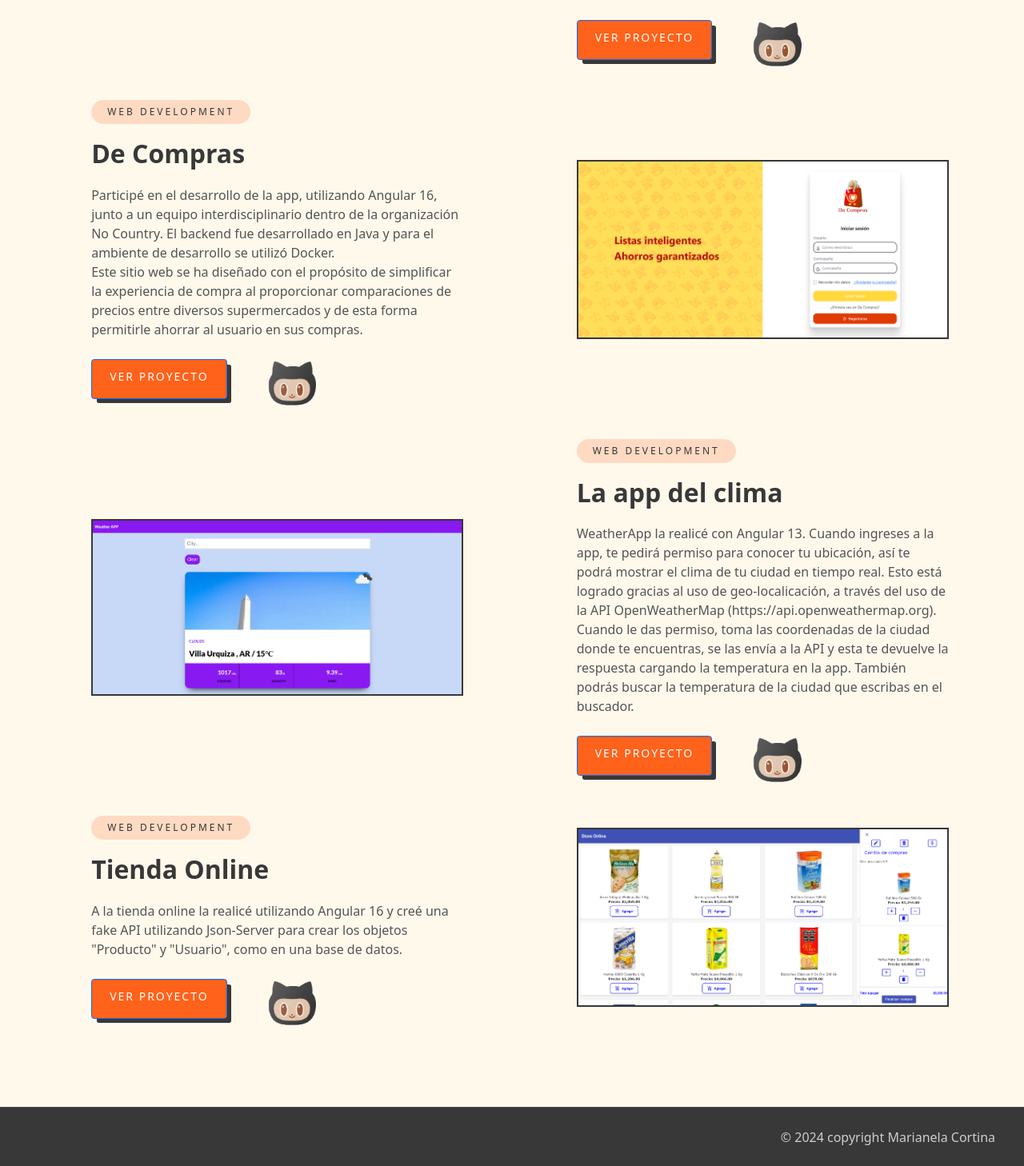
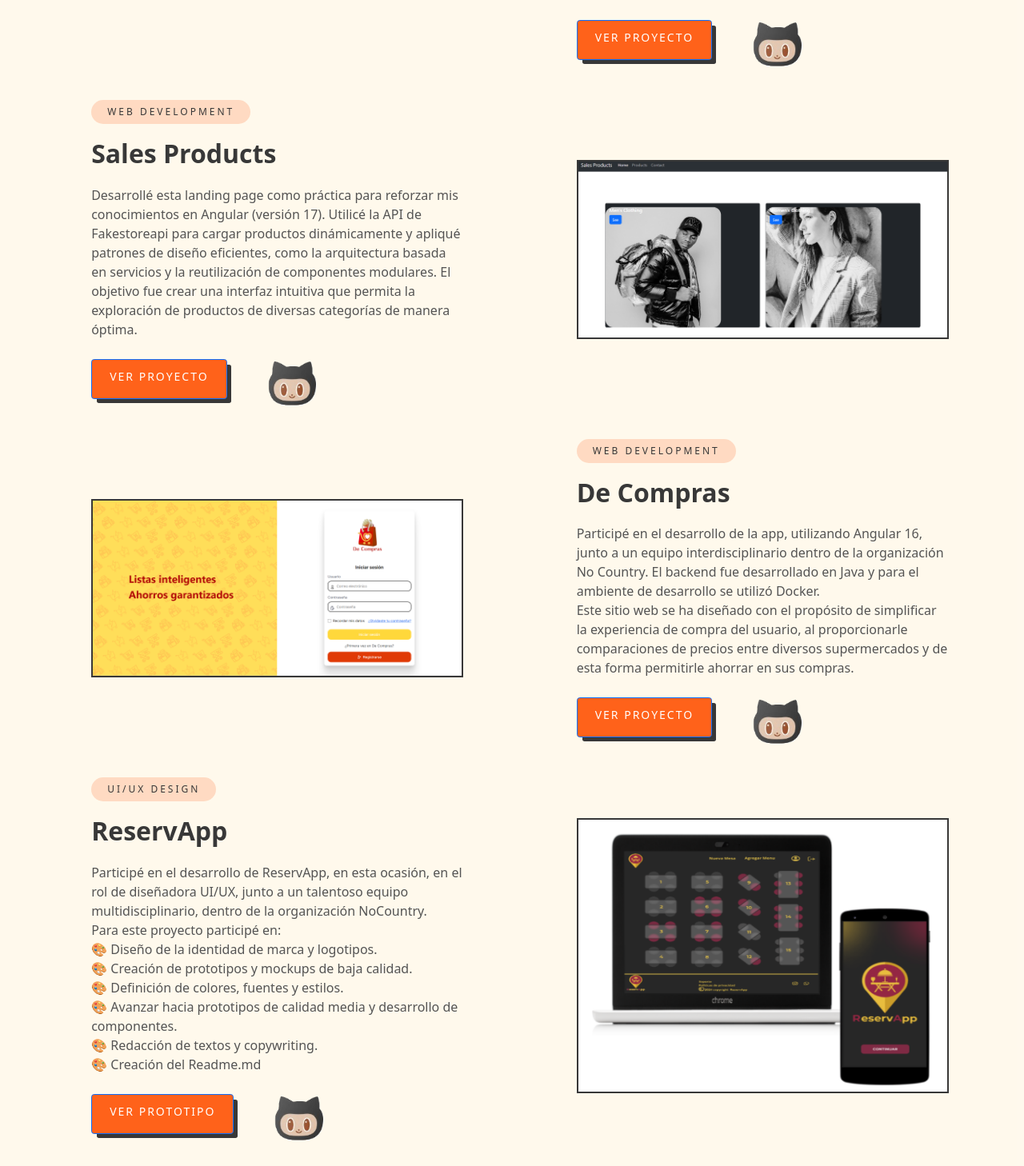
Before and after one commit to MarianelaCortina/MyPortfolioWeb, an Angular app: page /portfolio in a window 1280 px wide. Shown: the part 652-2110 px from the top of the page at 80% size. Built offline with nearby package versions, Linux system fonts and the light colour scheme.

Commit message:
Changes in portfolio component

```diff
--- a/src/app/portfolio/portfolio.component.html
+++ b/src/app/portfolio/portfolio.component.html
@@ -50,6 +50,43 @@
               <div class="portfolio-card">
 
                 <div class="card-banner img-holder" style="--width: 100%; --height: 540;">
+                  <img src="assets/images/pantalla-sales.png" width="100%" height="540" loading="lazy"
+                    alt="Website Design for Marketing Agency Startup" class="img-cover">
+
+                  <a href="#" class="btn-icon" aria-label="More about Website Design for Marketing Agency Startup">
+
+                  </a>
+                </div>
+
+                <div class="card-content">
+
+                  <span class="chip label-md">Web Development</span>
+
+                  <h3 class="title-md">Sales Products </h3>
+
+                  <p class="card-text">
+                    Desarrollé esta landing page como práctica para reforzar mis conocimientos en Angular (versión 17).
+                    Utilicé la API de Fakestoreapi para cargar productos dinámicamente y apliqué patrones de diseño eficientes,
+                    como la arquitectura basada en servicios y la reutilización de componentes modulares.
+                    El objetivo fue crear una interfaz intuitiva que permita la exploración de productos de diversas categorías de manera óptima.
+
+                  </p>
+
+                  <div class="container-img">
+                    <a href="https://github.com/MarianelaCortina/Landing-Page-AngularV17" class="btn btn-primary">Ver Proyecto</a>
+                    <a href="https://github.com/MarianelaCortina/Landing-Page-AngularV17" ><img src="assets/images/logo-git-1.png" alt="logo-git" class="img-git"></a>
+                  </div>
+
+                </div>
+
+              </div>
+            </li>
+
+
+            <li>
+              <div class="portfolio-card">
+
+                <div class="card-banner img-holder" style="--width: 100%; --height: 540;">
                   <img src="assets/images/DCompras-screen.png" width="100%" height="540" loading="lazy"
                     alt="DComprasApp" class="img-cover">
 
@@ -67,13 +104,53 @@
                   Participé en el desarrollo de la app, utilizando Angular 16, junto a un equipo interdisciplinario
                   dentro de la organización No Country. El backend fue desarrollado en Java y para el ambiente de desarrollo se utilizó Docker.
                   <br>
-                  Este sitio web se ha diseñado con el propósito de simplificar la experiencia de compra al proporcionar comparaciones de precios entre diversos supermercados y
-                  de esta forma permitirle ahorrar al usuario en sus compras.
+                  Este sitio web se ha diseñado con el propósito de simplificar la experiencia de compra del usuario, al proporcionarle comparaciones de precios entre diversos supermercados y
+                  de esta forma permitirle ahorrar en sus compras.
                   </p>
 
                   <div class="container-img">
                     <a href="https://c16-55-t-java-front.vercel.app/" class="btn btn-primary">Ver Proyecto</a>
                     <a href="https://github.com/No-Country/c16-55-t-java-front?tab=readme-ov-file" ><img src="assets/images/logo-git-1.png" alt="logo-git" class="img-git"></a>
+                  </div>
+
+                </div>
+
+              </div>
+            </li>
+
+            <li>
+              <div class="portfolio-card">
+
+                <div class="card-banner img-holder" style="--width: 100%; --height: 540;">
+                  <img src="assets/images/captura-pantalla-reserveapp.png" width="100%" height="540" loading="lazy"
+                    alt="Website Design for Marketing Agency Startup" class="img-cover">
+
+                  <a href="#" class="btn-icon" aria-label="More about Website Design for Marketing Agency Startup">
+
+                  </a>
+                </div>
+
+                <div class="card-content">
+
+                  <span class="chip label-md">UI/UX Design</span>
+
+                  <h3 class="title-md">ReservApp </h3>
+
+                  <p class="card-text">
+                    Participé en el desarrollo de ReservApp, en esta ocasión, en el rol de diseñadora UI/UX, junto a un
+                    talentoso equipo multidisciplinario, dentro de la organización NoCountry.<br>
+                    Para este proyecto participé en:<br>
+                    🎨 Diseño de la identidad de marca y logotipos.<br>
+                    🎨 Creación de prototipos y mockups de baja calidad.<br>
+                    🎨 Definición de colores, fuentes y estilos.<br>
+                    🎨 Avanzar hacia prototipos de calidad media y desarrollo de componentes.<br>
+                    🎨 Redacción de textos y copywriting.<br>
+                    🎨 Creación del Readme.md<br>
+                  </p>
+
+                  <div class="container-img">
+                    <a href="https://www.figma.com/proto/h15w4nTzOcqvHJFHFY7Wgv/s16-05-php-react?page-id=0%3A1&node-id=327-487&starting-point-node-id=307%3A432&t=nYHVlBGiTvAzuWxY-1" class="btn btn-primary">Ver Prototipo</a>
+                    <a href="https://github.com/No-Country-simulation/s16-05-m-php-react" ><img src="assets/images/logo-git-1.png" alt="logo-git" class="img-git"></a>
                   </div>
 
                 </div>
@@ -113,6 +190,7 @@
 
               </div>
             </li>
+
 
             <li>
               <div class="portfolio-card">
--- a/src/index.html
+++ b/src/index.html
@@ -1,7 +1,7 @@
 <!doctype html>
 <html lang="en">
 <head>
-  <meta charset="utf-8">
+  <meta charset="UTF-8">
   <title>MyPortfolioWeb</title>
   <base href="/">
   <meta name="viewport" content="width=device-width, initial-scale=1">
```
Also changed, not shown: src/assets/images/captura-pantalla-reserveapp.png (added), src/assets/images/pantalla-sales.png.
